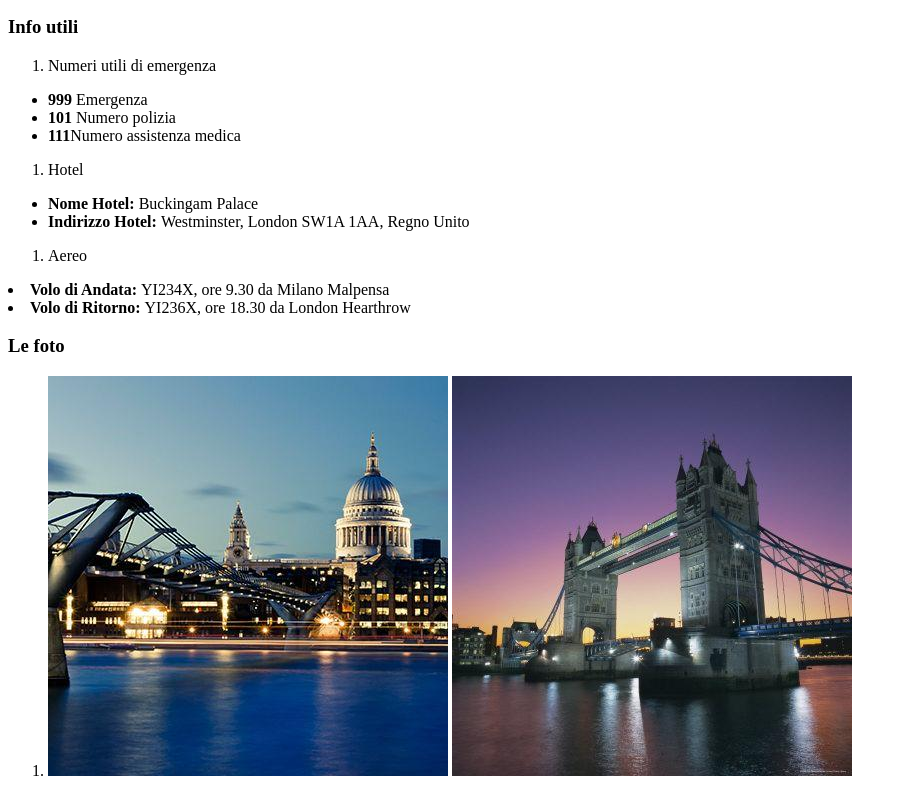
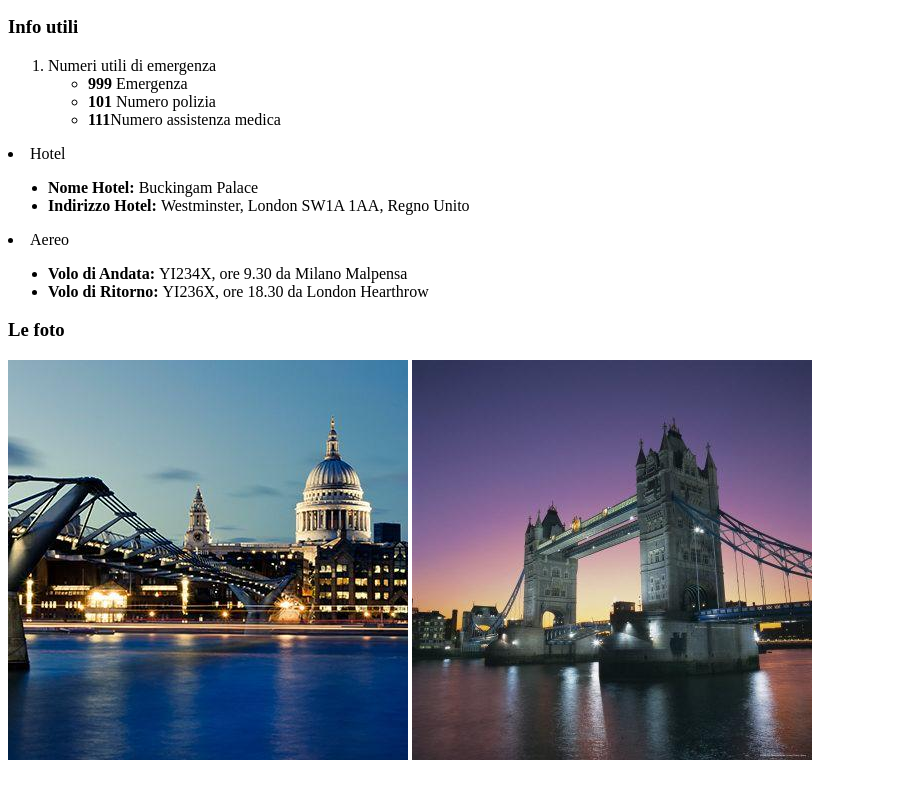
Before and after one commit to MarsellaMattia/html-london-trip, a plain HTML site: page index.html in a window 1280 px wide. Shown: the part 997-1793 px from the top of the page, without its empty margins (0-907 px from the left). Drawn offline with Linux system fonts and the light colour scheme.

Commit message:
commit conclusivo

```diff
--- a/index.html
+++ b/index.html
@@ -12,17 +12,11 @@
         <h1>Il mio Viaggio a Londra</h1>
     </header>
     <section>
-        <ol>
-            <li>
                 <p>
                     <img src="img/pexels-bill-emrich-230794-0.jpg" alt="ruota panoramica" />
                     <img src="img/pexels-bill-emrich-230794-1.jpg" alt="ruota panoramica" />
                     <img src="img/pexels-bill-emrich-230794-2.jpg" alt="ruota panoramica" />
                 </p>
-            </li>
-
-
-        </ol>
     </section>
 
     <main>
@@ -78,25 +72,25 @@
         </header>
         <section>
             <ol>
-                <li>Numeri utili di emergenza</li>
-            </ol>
+                <li>Numeri utili di emergenza
             <ul>
                 <li><strong>999 </strong>Emergenza</li>
                 <li><strong>101 </strong>Numero polizia</li>
                 <li><strong>111</strong>Numero assistenza medica</li>
             </ul>
-            <ol>
-                <li> Hotel</li>
-            </ol>
+        </ol>
+                <li> Hotel
             <ul>
                 <li><strong>Nome Hotel: </strong>Buckingam Palace</li>
                 <li><strong>Indirizzo Hotel: </strong>Westminster, London SW1A 1AA, Regno Unito</li>
             </ul>
-            <ol>
-                <li>Aereo</li>
-            </ol>
+                <li>Aereo
+        <ul>
             <li><strong>Volo di Andata: </strong> YI234X, ore 9.30 da Milano Malpensa</li>
             <li><strong>Volo di Ritorno: </strong> YI236X, ore 18.30 da London Hearthrow</li>
+            </ul>
+            </li>
+        </ol>
         </section>
     </main>
     <footer>
@@ -104,14 +98,10 @@
             <h3>Le foto</h3>
         </header>
         <selection>
-            <ol>
-                <li>
                     <p>
                         <img src="img\img.jpg" alt="London Bridge" />
                         <img src="img\img2.jpg" alt="Tower Bridge" />
                     </p>
-                </li>
-            </ol>
         </selection>
 
 
```
